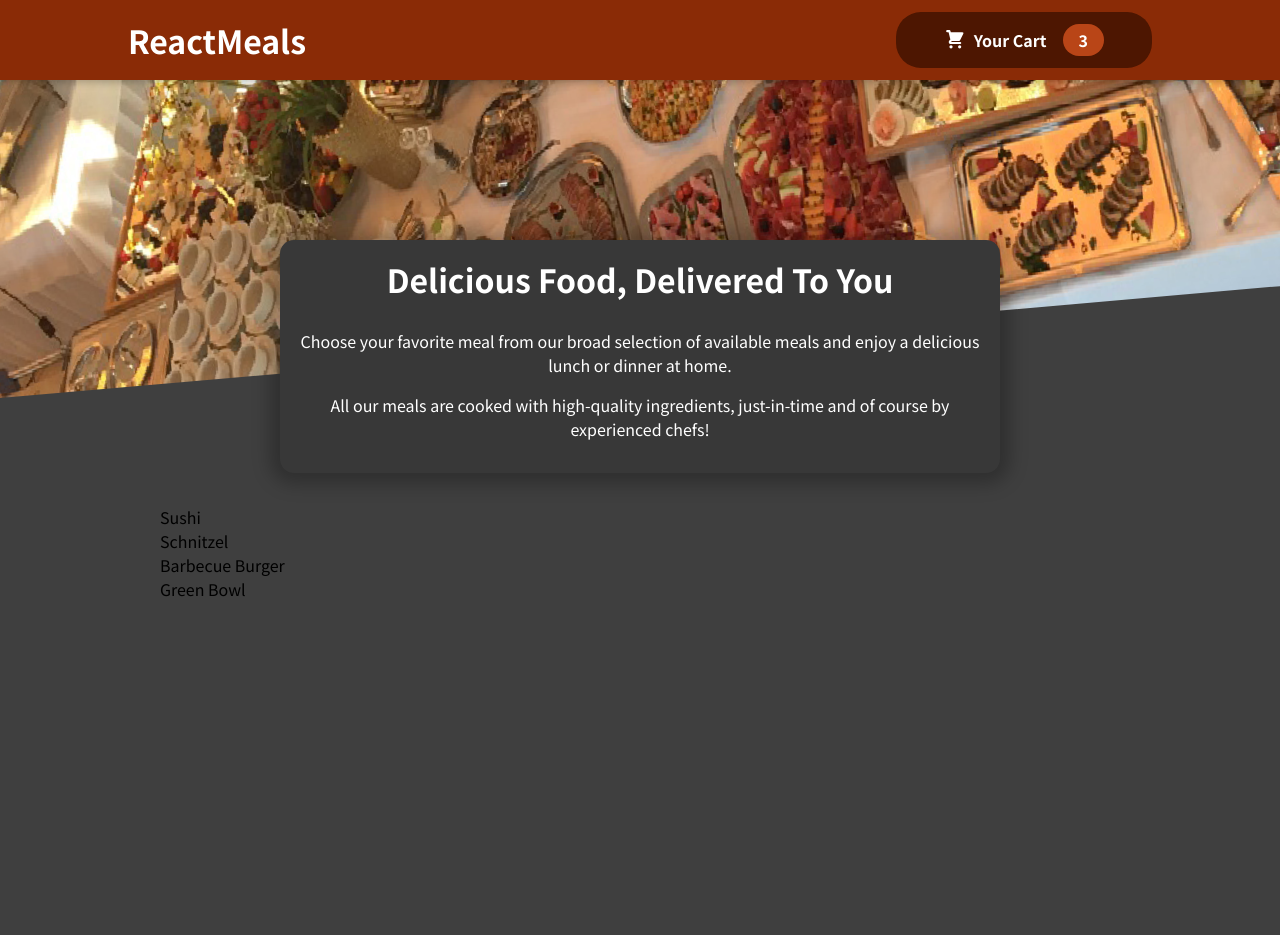
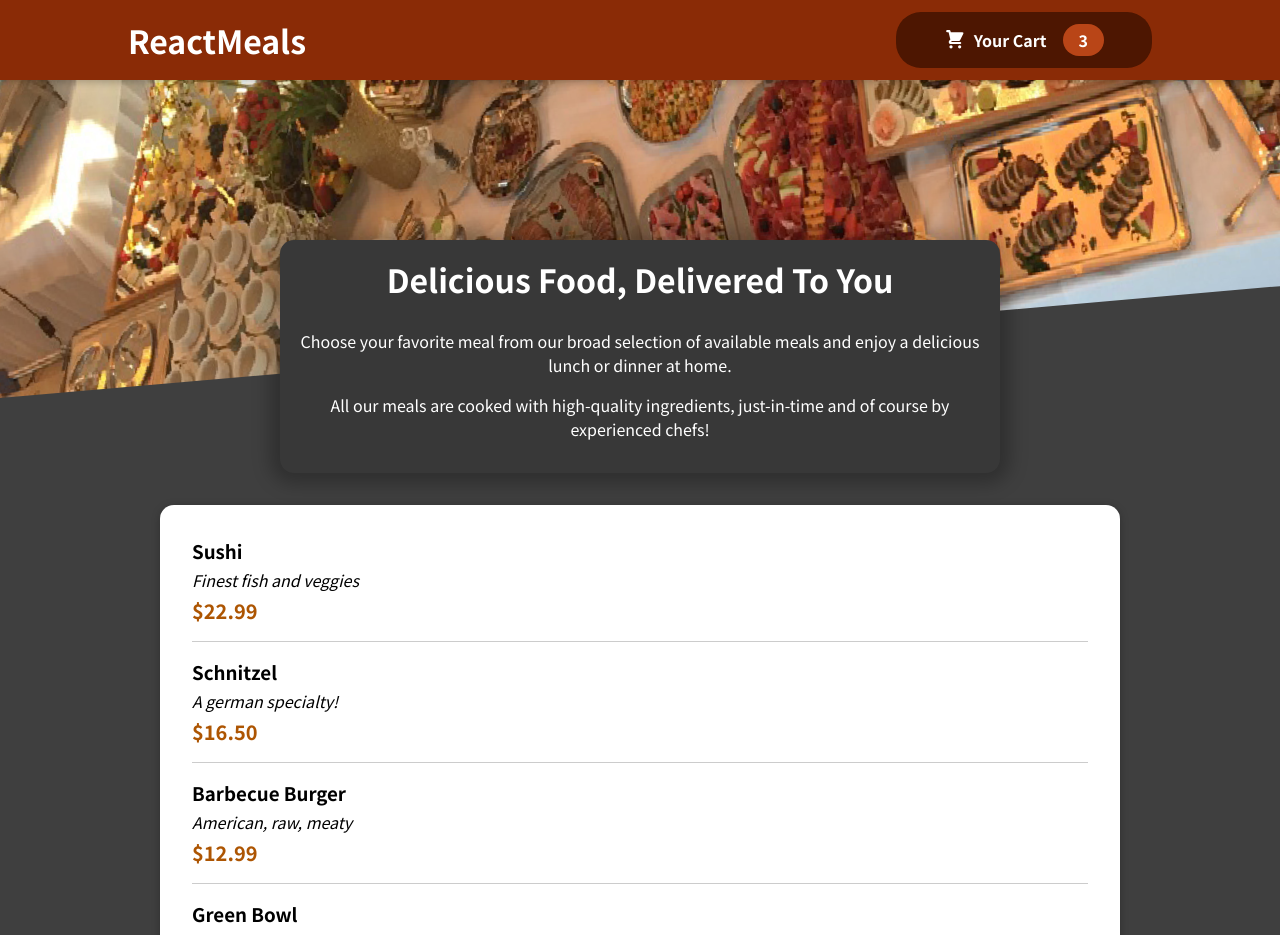
Before and after one commit to yogita03/Udemy-Create-RestaurantWeb, a React (Create React App) app: page / in a window 1280 px wide. Shown: the top 935 px of the page. Before the commit the page ends 800 px from the top, so only its background shows below. Built offline with nearby package versions, Linux system fonts and the light colour scheme.

Commit message:
Restaurant Item Visible3

```diff
--- a/src/components/Meals/AvailableMeals.js
+++ b/src/components/Meals/AvailableMeals.js
@@ -1,3 +1,5 @@
+import Card from '../UI/Card';
+import MealItem from './MealItem/MealItem';
 import classes from './AvailableMeals.module.css';
 
 const DUMMY_MEALS = [
@@ -28,13 +30,21 @@
   ];
 
   const AvailableMeals = () => {
-     const mealsList = DUMMY_MEALS.map(meal => <li>{meal.name}</li>);
+     const mealsList = DUMMY_MEALS.map(meal =>
+       <MealItem
+       key={meal.id}
+       name={meal.name}
+       description={meal.description}
+       price={meal.price}
+       />);
 
     return (
     <section className={classes.meals}>
+      <Card>
         <ul>
             {mealsList}
         </ul>
+        </Card>
     </section>
     );
   };
--- /dev/null
+++ b/src/components/Meals/MealItem/MealItem.js
@@ -0,0 +1,20 @@
+import classes from './MealItem.module.css';
+
+
+const MealItem = (props) => {
+    const price = `$${props.price.toFixed(2)}`;
+   return (
+    < li className={classes.meal}>
+        <div>
+            <h3>{props.name}</h3>
+            <div className={classes.description}>{props.description}</div>
+            <div className={classes.price}>{price}</div>
+        </div>
+        <div>
+
+        </div>
+    </li>
+   );
+};
+
+export default MealItem;
--- /dev/null
+++ b/src/components/Meals/MealItem/MealItem.module.css
@@ -0,0 +1,22 @@
+.meal {
+    display: flex;
+    justify-content: space-between;
+    margin: 1rem;
+    padding-bottom: 1rem;
+    border-bottom: 1px solid #ccc;
+  }
+
+  .meal h3 {
+    margin: 0 0 0.25rem 0;
+  }
+
+  .description {
+    font-style: italic;
+  }
+
+  .price {
+    margin-top: 0.25rem;
+    font-weight: bold;
+    color: #ad5502;
+    font-size: 1.25rem;
+  }
--- /dev/null
+++ b/src/components/UI/Card.js
@@ -0,0 +1,9 @@
+import classes from './Card.module.css';
+
+const Card = (props) => {
+    return (
+        <div className={classes.card}>{props.children}</div>
+    );
+};
+
+export default Card;
--- /dev/null
+++ b/src/components/UI/Card.module.css
@@ -0,0 +1,6 @@
+.card {
+    padding: 1rem;
+    box-shadow: 0 2px 8px rgba(0, 0, 0, 0.25);
+    border-radius: 14px;
+    background-color: white;
+  }
```
Also changed, not shown: src/components/Meals/MealItem/MealItemForm.js (added).
